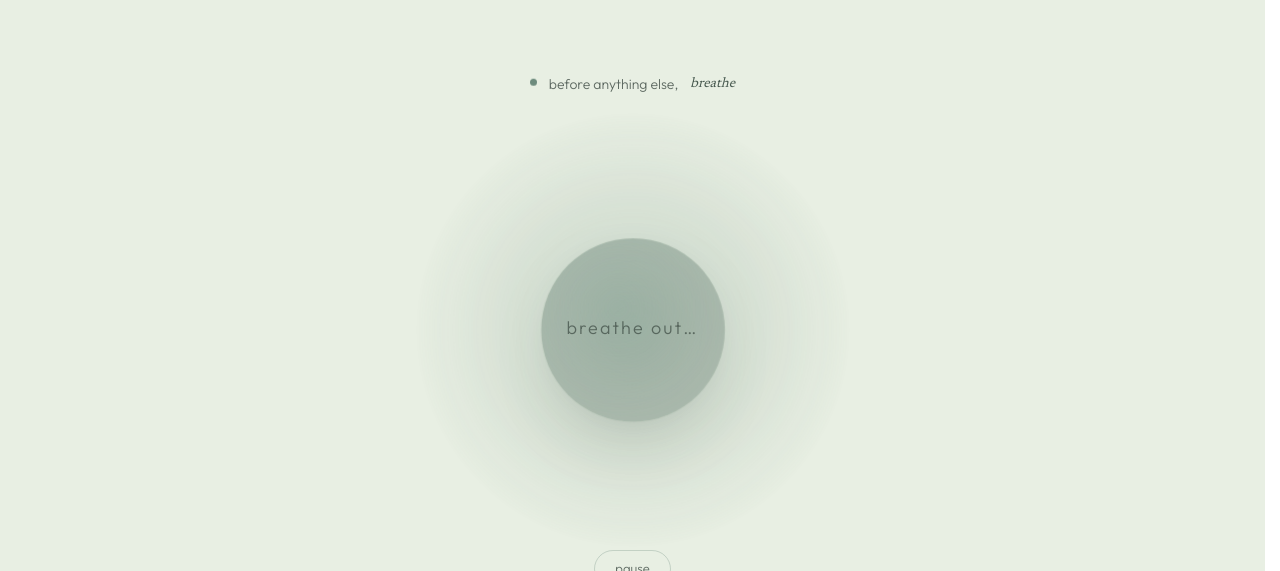
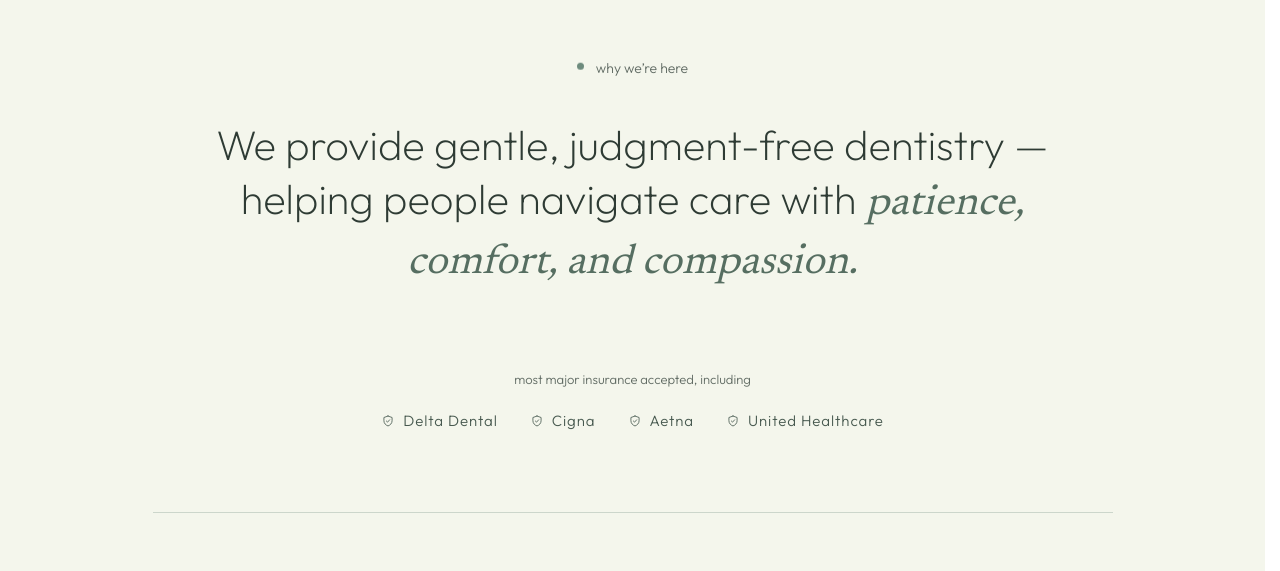
Before and after one commit to Sarahlunt6/templates.opkie, a Next.js app: page /t3 in a window 1280 px wide. Shown: the part 1409-1980 px from the top of the page. Built offline with nearby package versions, Linux system fonts and the light colour scheme.

Commit message:
Update page.tsx

```diff
--- a/app/(templates)/t3/page.tsx
+++ b/app/(templates)/t3/page.tsx
@@ -75,9 +75,6 @@ export default function Template3Page() {
           hasSedation={trustSignals.hasSedationAnxietyCare}
         />
 
-        {/* signature: the guided breath, flowing into the comfort story */}
-        <T3BreathGuide hasSedation={trustSignals.hasSedationAnxietyCare} />
-
         {/* mission sentence + calm stats (about / mission) */}
         <T3MissionStats
           insuranceAcceptedText={trustSignals.insuranceAcceptedText}
@@ -99,6 +96,9 @@ export default function Template3Page() {
 
         {/* the people behind the calm */}
         <T3HavenDoctors doctors={doctors} practiceName={globalPracticeName} />
+
+        {/* comfort & sedation — the guided breath, the anxiety story */}
+        <T3BreathGuide hasSedation={trustSignals.hasSedationAnxietyCare} />
 
         {/* philosophy — a first visit as four honest steps */}
         <T3FirstVisit />
```
